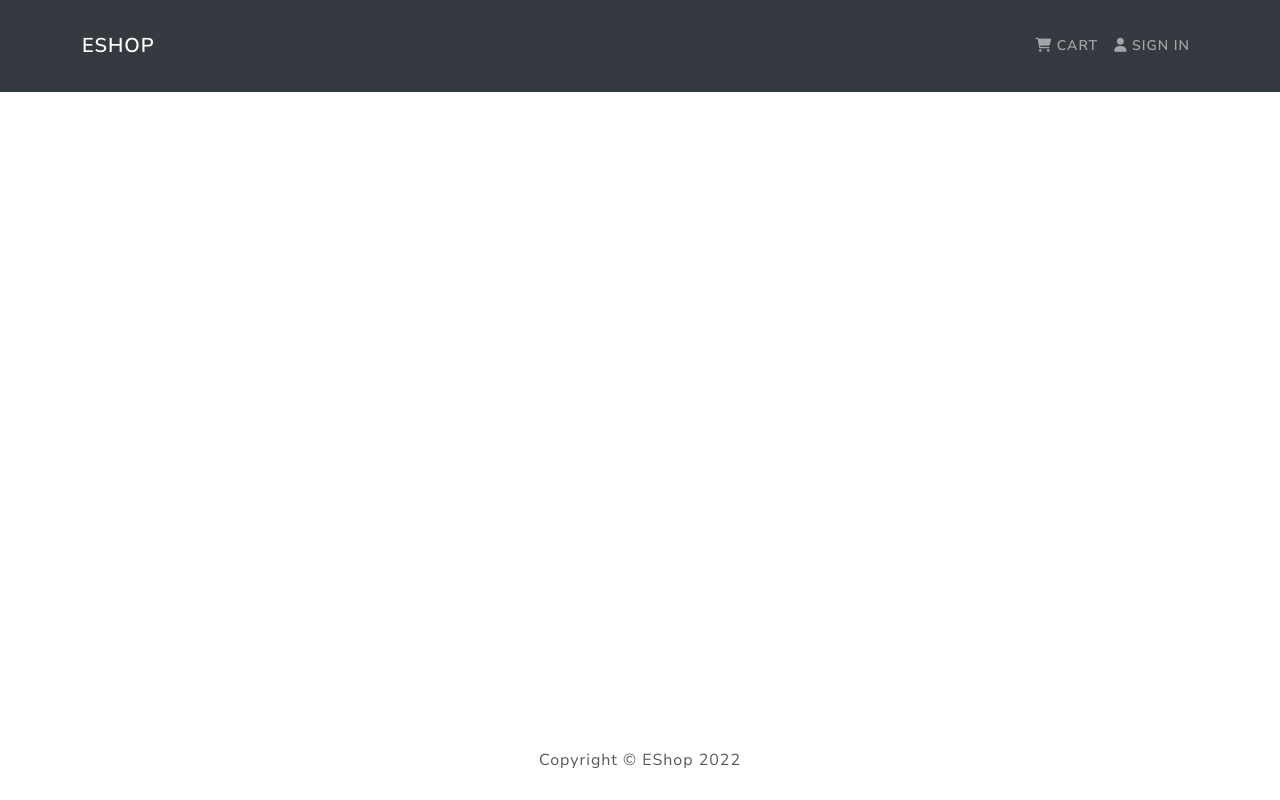
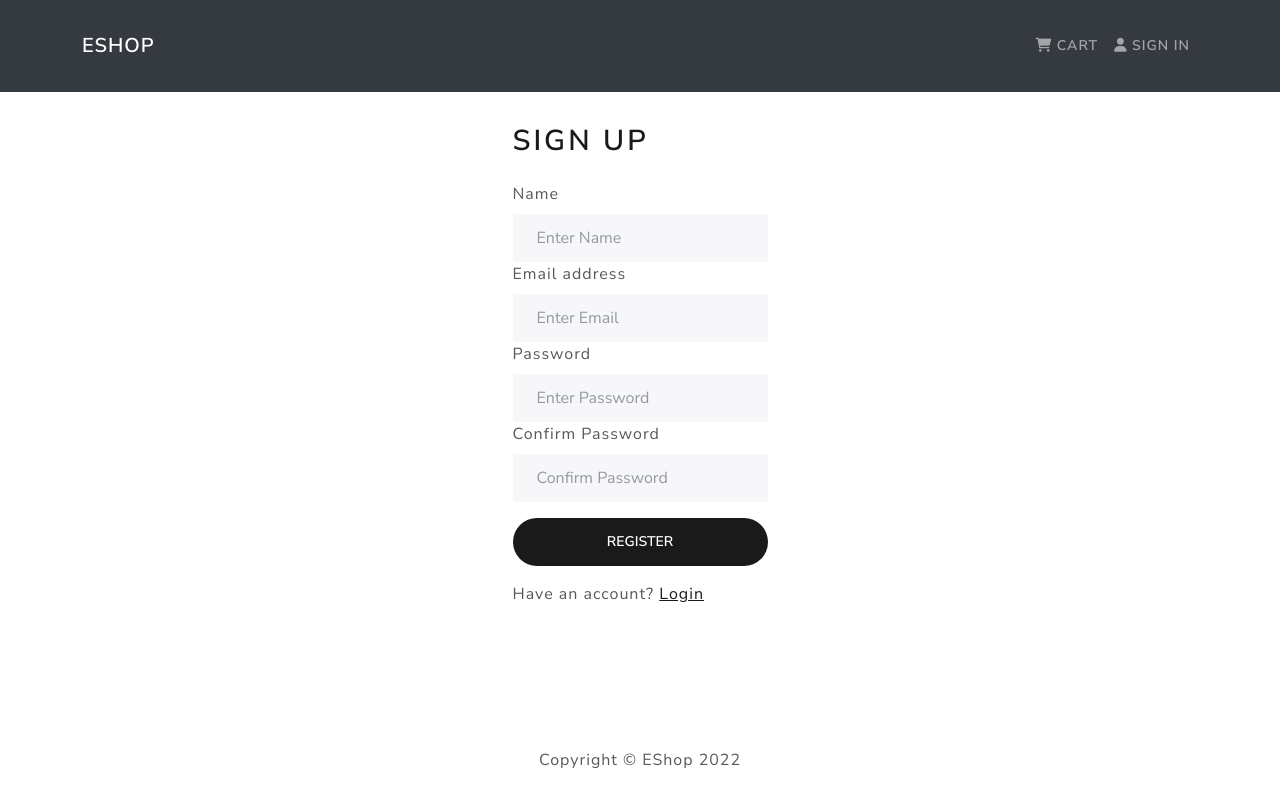
Before and after one commit to breakdaiz/Anonymous, a React (Create React App) app in the folder frontend/: page /register in a window 1280 px wide. Built offline with nearby package versions, Linux system fonts and the light colour scheme.

Commit message:
Add Register Screen functionality
Add Register Screen functionality

```diff
--- a/frontend/src/App.js
+++ b/frontend/src/App.js
@@ -13,6 +13,7 @@ import ProductScreen from "./screens/ProductScreen";
 import ProductScreenDetail from "./screens/ProductScreenDetail";
 import CartScreen from "./screens/CartScreen";
 import LoginScreen from "./screens/LoginScreen";
+import RegisterScreen from "./screens/RegisterScreen";
 
 // import ProductSummary  from './screens/ProductSummary';
 
@@ -26,6 +27,7 @@ const App = () => {
             <Route index element={<HomeScreen />} />
             <Route path='about' element={<About />} />
             <Route path='login' element={<LoginScreen />} />
+            <Route path='register' element={<RegisterScreen />} />
 
             <Route path='cart'>
               <Route path=':id' element={<CartScreen />} />
--- a/frontend/src/actions/userAction.js
+++ b/frontend/src/actions/userAction.js
@@ -4,7 +4,9 @@ import {
   USER_LOGIN_REQUEST,
   USER_LOGIN_SUCCESS,
   USER_LOGOUT,
+  USER_REGISTER_FAIL,
   USER_REGISTER_REQUEST,
+  USER_REGISTER_SUCCESS,
 } from "../constants/userConstants";
 
 export const login = (email, password) => async (dispatch) => {
@@ -45,35 +47,41 @@ export const logout = () => (dispatch) => {
   dispatch({ type: USER_LOGOUT });
 };
 
-// export const register = (name, email, password) => async (dispatch) => {
-//   try {
-//     dispatch({
-//       type: USER_REGISTER_REQUEST,
-//     });
-//     const config = {
-//       headers: {
-//         "Content-Type": "application/json",
-//       },
-//     };
+export const register = (name, email, password) => async (dispatch) => {
+  try {
+    dispatch({
+      type: USER_REGISTER_REQUEST,
+    });
+    const config = {
+      headers: {
+        "Content-Type": "application/json",
+      },
+    };
 
-//     const { data } = await axios.post(
-//       "/api/users/login",
-//       { email, password },
-//       config
-//     );
+    const { data } = await axios.post(
+      "/api/users",
+      { name, email, password },
+      config
+    );
 
-//     dispatch({
-//       type: USER_LOGIN_SUCCESS,
-//       payload: data,
-//     });
-//     localStorage.setItem("userInfo", JSON.stringify(data));
-//   } catch (error) {
-//     dispatch({
-//       type: USER_LOGIN_FAIL,
-//       payload:
-//         error.response && error.response.data.message
-//           ? error.response.data.message
-//           : error.message,
-//     });
-//   }
-// };
+    dispatch({
+      type: USER_REGISTER_SUCCESS,
+      payload: data,
+    });
+
+    dispatch({
+      type: USER_LOGIN_SUCCESS,
+      payload: data,
+    });
+
+    localStorage.setItem("userInfo", JSON.stringify(data));
+  } catch (error) {
+    dispatch({
+      type: USER_REGISTER_FAIL,
+      payload:
+        error.response && error.response.data.message
+          ? error.response.data.message
+          : error.message,
+    });
+  }
+};
--- /dev/null
+++ b/frontend/src/screens/RegisterScreen.js
@@ -0,0 +1,115 @@
+import React, { useState, useEffect } from "react";
+import { Link, useLocation } from "react-router-dom";
+import { useDispatch, useSelector } from "react-redux";
+
+import {
+  Button,
+  Form,
+  Col,
+  Row,
+  FormGroup,
+  FormLabel,
+  FormControl,
+} from "react-bootstrap";
+import Message from "../components/Message";
+import Loader from "../components/Loader";
+import { register } from "../actions/userAction";
+import FormContainer from "../components/FormContainer";
+
+import { useNavigate } from "react-router-dom";
+
+const RegisterScreen = () => {
+  const [name, setName] = useState("");
+  const [email, setEmail] = useState("");
+  const [password, setPassword] = useState("");
+  const [confirmPassword, setConfirmPassword] = useState("");
+  const [message, setMessage] = useState(null);
+
+  const navigate = useNavigate();
+
+  const dispatch = useDispatch();
+  const userRegister = useSelector((state) => state.userRegister);
+  const { loading, error, userInfo } = userRegister;
+
+  let location = useLocation();
+  const redirect = location.search ? location.search.split("=")[1] : "/";
+
+  useEffect(() => {
+    if (userInfo) {
+      console.log("redirect", redirect);
+      navigate(redirect);
+    }
+  }, [navigate, userInfo, redirect]);
+
+  const formSubmitHandler = (e) => {
+    e.preventDefault();
+
+    if (password !== confirmPassword) {
+      setMessage("Password do not match!");
+    } else {
+      dispatch(register(name, email, password));
+    }
+  };
+
+  return (
+    <FormContainer>
+      <h1>Sign Up</h1>
+      {message && <Message variant={"danger"}>{message} </Message>}
+      {error && <Message variant={"danger"}>{error} </Message>}
+      {loading && <Loader />}
+      <Form onSubmit={formSubmitHandler}>
+        <FormGroup controlId='name'>
+          <FormLabel> Name</FormLabel>
+          <FormControl
+            type='name'
+            placeholder='Enter Name'
+            value={name}
+            onChange={(e) => setName(e.target.value)}></FormControl>
+        </FormGroup>
+        <FormGroup controlId='email'>
+          <FormLabel> Email address</FormLabel>
+          <FormControl
+            type='email'
+            placeholder='Enter Email'
+            value={email}
+            onChange={(e) => setEmail(e.target.value)}></FormControl>
+        </FormGroup>
+        <FormGroup controlId='password'>
+          <FormLabel>Password</FormLabel>
+          <FormControl
+            type='password'
+            placeholder='Enter Password'
+            value={password}
+            onChange={(e) => setPassword(e.target.value)}></FormControl>
+        </FormGroup>
+        <FormGroup controlId='confirmPassword'>
+          <FormLabel>Confirm Password</FormLabel>
+          <FormControl
+            type='password'
+            placeholder='Confirm Password'
+            value={confirmPassword}
+            onChange={(e) => setConfirmPassword(e.target.value)}></FormControl>
+        </FormGroup>
+
+        <div className='d-grid gap-2 my-3'>
+          <Button
+            className='btn-block rounded-pill'
+            type='submit'
+            variant='primary'>
+            Register
+          </Button>
+        </div>
+      </Form>
+      <Row>
+        <Col>
+          Have an account?{" "}
+          <Link to={redirect ? `/login?redirect=${redirect}` : "/login"}>
+            Login
+          </Link>
+        </Col>
+      </Row>
+    </FormContainer>
+  );
+};
+
+export default RegisterScreen;
```
